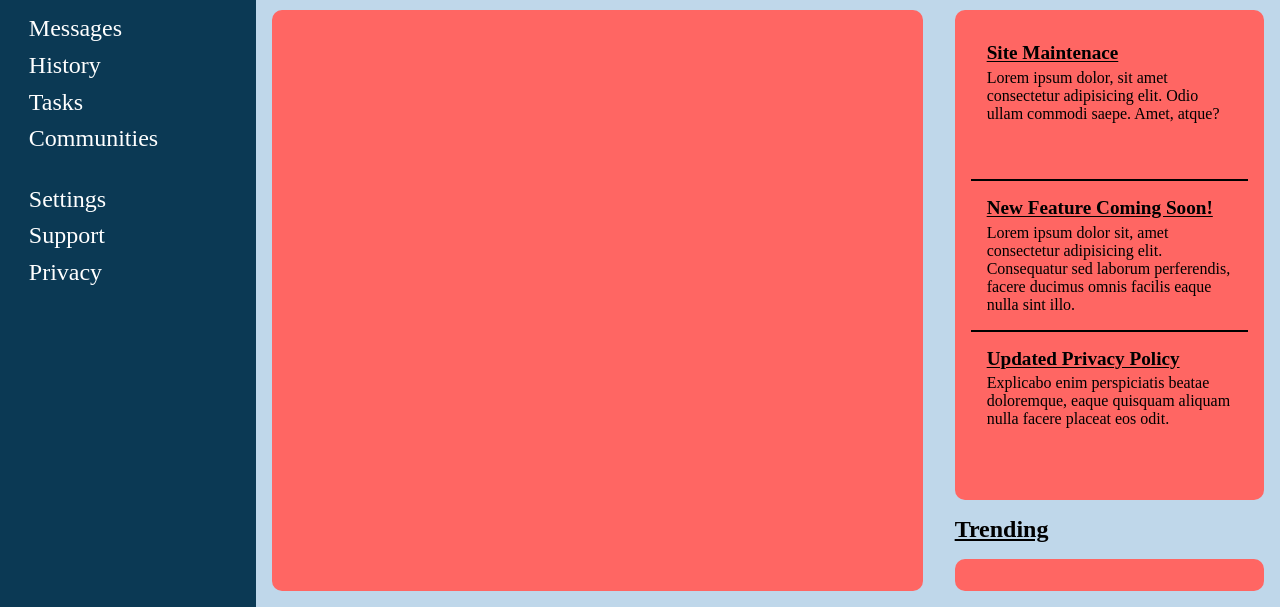
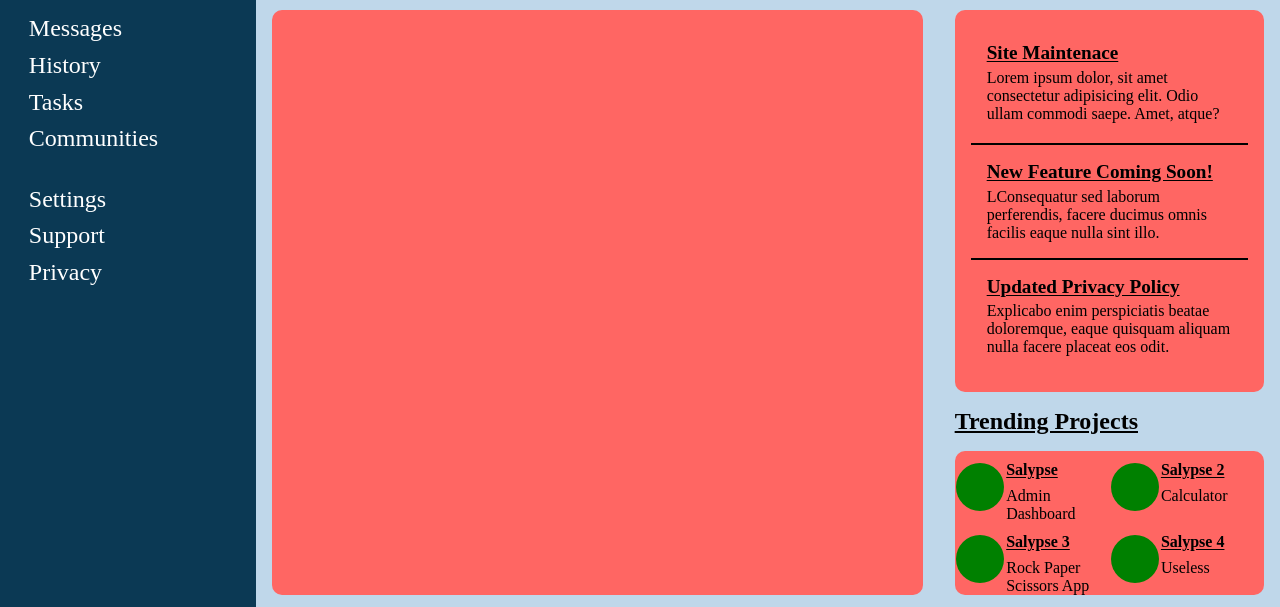
Before and after one commit to Salypse/admin-dashboard, a plain HTML site: page index.html in a window 1280 px wide. Shown: the part 193-800 px from the top of the page. Drawn offline with Linux system fonts and the light colour scheme.

Commit message:
Add admin dashboard trending projects section

```diff
--- a/index.html
+++ b/index.html
@@ -66,7 +66,7 @@
 
                 <div class="announcements-card">
                     <p class="announcements-header">New Feature Coming Soon!</p>
-                    <p class="announcements-text">Lorem ipsum dolor sit, amet consectetur adipisicing elit. Consequatur sed laborum perferendis, facere ducimus omnis facilis eaque nulla sint illo.</p>
+                    <p class="announcements-text">LConsequatur sed laborum perferendis, facere ducimus omnis facilis eaque nulla sint illo.</p>
                 </div>
 
                 <div class="announcements-card">
@@ -74,8 +74,29 @@
                     <p class="announcements-text">Explicabo enim perspiciatis beatae doloremque, eaque quisquam aliquam nulla facere placeat eos odit.</p>
                 </div>
             </div>
-            <p>Trending</p>
-            <div class="trending"></div>
+            <p>Trending Projects</p>
+            <div class="trending">
+                <div class="trending-card">
+                    <div class="trending-picture"></div>
+                    <div class="trending-name">Salypse</div>
+                    <div class="trending-project">Admin Dashboard</div>
+                </div>
+                <div class="trending-card">
+                    <div class="trending-picture"></div>
+                    <div class="trending-name">Salypse 2</div>
+                    <div class="trending-project">Calculator</div>
+                </div>
+                <div class="trending-card">
+                    <div class="trending-picture"></div>
+                    <div class="trending-name">Salypse 3</div>
+                    <div class="trending-project">Rock Paper Scissors App</div>
+                </div>
+                <div class="trending-card">
+                    <div class="trending-picture"></div>
+                    <div class="trending-name">Salypse 4</div>
+                    <div class="trending-project">Useless</div>
+                </div>
+            </div>
         </div>
     </div>
 </body>
--- a/styles.css
+++ b/styles.css
@@ -251,4 +251,41 @@ li{
 
 .trending {
     grid-row: 4 / -1;
+
+    display: grid;
+    grid-template-columns: repeat(2, 1fr);
+    grid-template-rows: repeat(2, 1fr);
 }
+
+.trending-card {
+    display: grid;
+    grid-template-columns: 1fr 2fr;
+    grid-template-rows: repeat(2, 1fr);
+}
+
+.trending-picture {
+    grid-area: 1 / 1 / -1 / 2;
+
+    background-color: green;
+    width: 3rem;
+    height: 3rem;
+    border-radius: 50%;
+
+    justify-self: center;
+    align-self: center;
+}
+
+.trending-name {
+    font-size: 1rem;
+    font-weight: 700;
+    text-decoration: underline;
+    text-underline-offset: 2px;
+
+    align-self: flex-end;
+
+    padding-bottom: 0.5rem;
+}
+
+.trending-project {
+    align-self: flex-start;
+}
```
